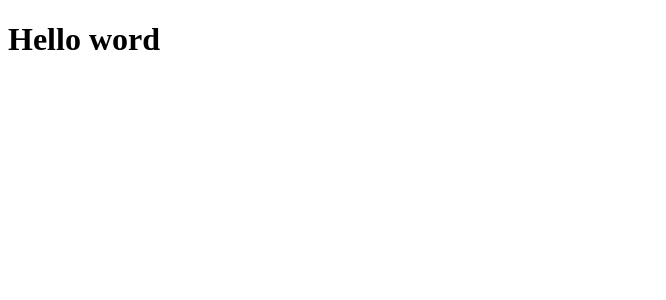
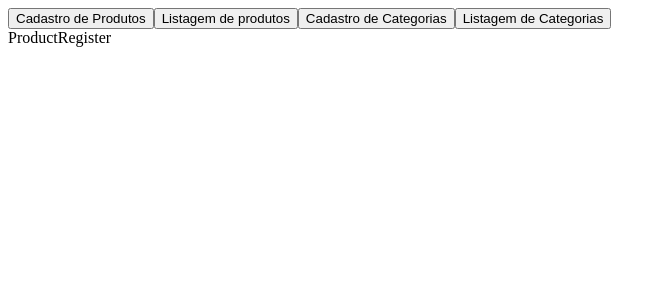
Before and after one commit to reisArthur2602/products-frontend, a React (Vite) app: page / in a window 1280 px wide. Shown: the top 300 px of the page, without its empty margins (0-666 px from the left). Built offline with nearby package versions, Linux system fonts and the light colour scheme.

Commit message:
feat: add selectComponent

```diff
--- a/src/App.jsx
+++ b/src/App.jsx
@@ -1,10 +1,33 @@
+import { useState } from "react";
+import ProductRegister from "./components/ProductRegister";
+import ProductList from "./components/ProductList";
+import CategoryRegister from "./components/CategoryRegister";
+import CategoryList from "./components/CategoryList";
 
 const App = () => {
+  const [isVisible, setIsVisible] = useState(1);
+
+  const selectComponent = () => {
+    switch (isVisible) {
+      case 1:
+        return <ProductRegister />;
+      case 2:
+        return <ProductList />;
+      case 3:
+        return <CategoryRegister />;
+      case 4:
+        return <CategoryList />;
+    }
+  };
   return (
     <div>
-      <h1>Hello word</h1>
+      <button onClick={()=> setIsVisible(1)}>Cadastro de Produtos</button>
+      <button onClick={()=> setIsVisible(2)}>Listagem de produtos</button>
+      <button onClick={()=> setIsVisible(3)}>Cadastro de Categorias</button>
+      <button onClick={()=> setIsVisible(4)}>Listagem de Categorias</button>
+     {selectComponent()}
     </div>
   );
-}
+};
 
 export default App;
--- /dev/null
+++ b/src/components/CategoryList.jsx
@@ -0,0 +1,7 @@
+const CategoryList = () => {
+  return (
+    <div>CategoryList</div>
+  )
+}
+
+export default CategoryList
--- /dev/null
+++ b/src/components/CategoryRegister.jsx
@@ -0,0 +1,8 @@
+
+const CategoryRegister = () => {
+  return (
+    <div>CategoryRegister</div>
+  )
+}
+
+export default CategoryRegister
--- /dev/null
+++ b/src/components/ProductList.jsx
@@ -0,0 +1,5 @@
+const ProductList = () => {
+  return <div>ProductList</div>;
+};
+
+export default ProductList;
--- /dev/null
+++ b/src/components/ProductRegister.jsx
@@ -0,0 +1,5 @@
+const ProductRegister = () => {
+  return <div>ProductRegister</div>;
+};
+
+export default ProductRegister;
```
